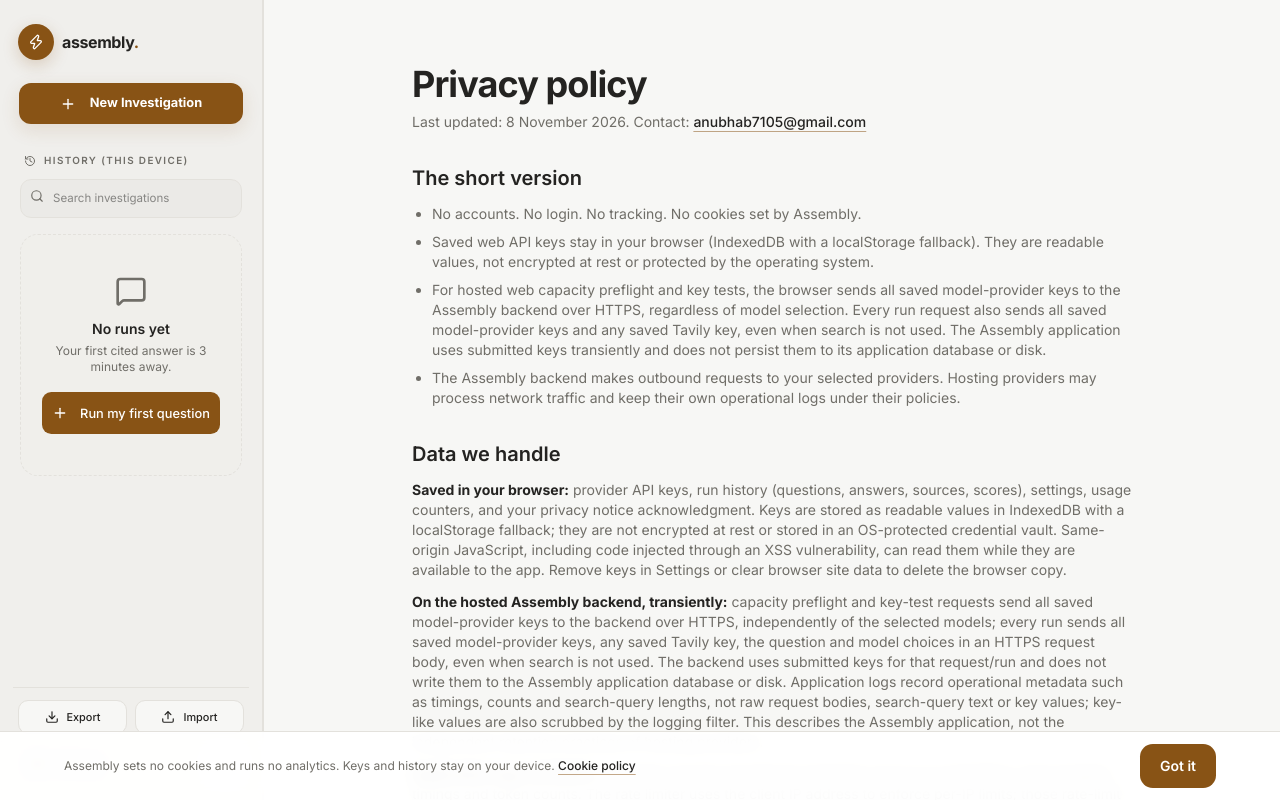
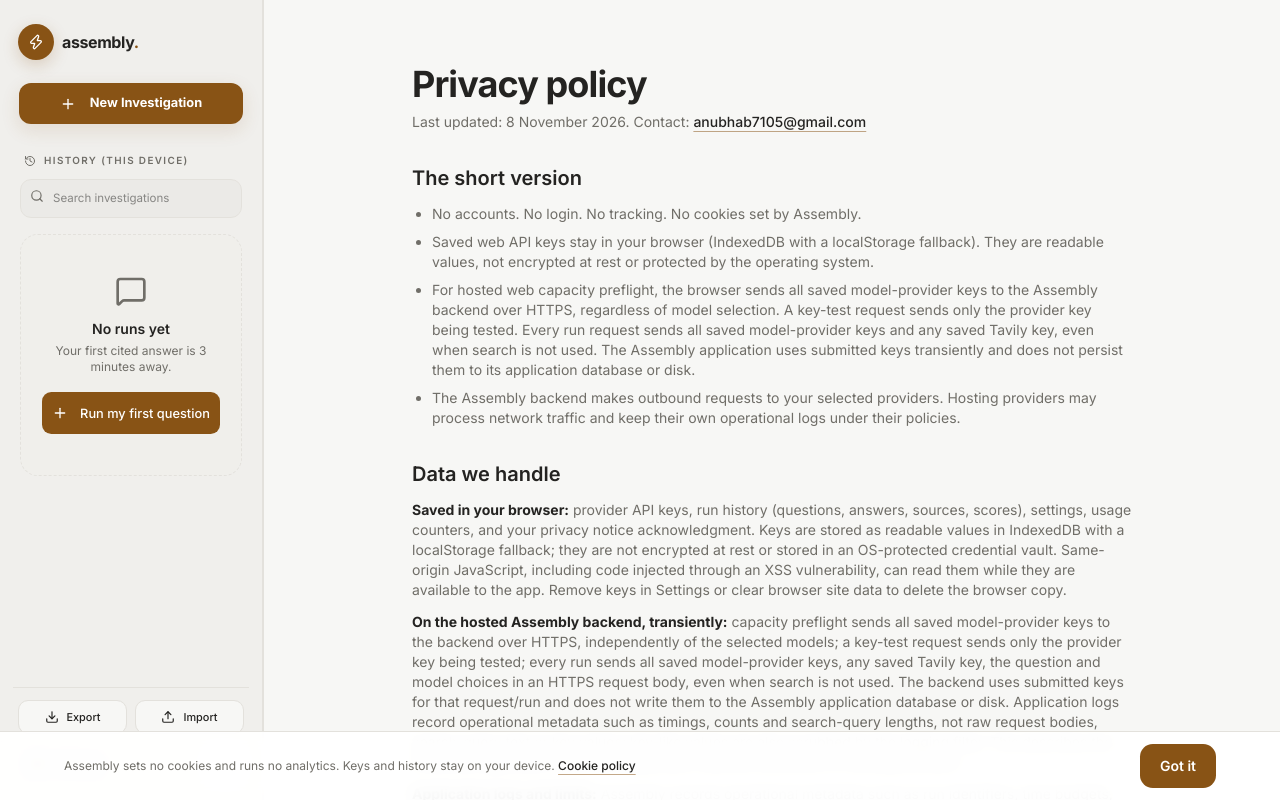
Before and after one commit to anubhab7105/Assembly, a Next.js app in the folder frontend/: page /privacy in a window 1280 px wide. Built offline with nearby package versions, Linux system fonts and the light colour scheme.

Commit message:
fix: make public privacy policy precise about key-test payloads

```diff
--- a/frontend/src/app/privacy/page.tsx
+++ b/frontend/src/app/privacy/page.tsx
@@ -28,7 +28,7 @@ export default function PrivacyPage() {
           <ul className="mt-3 list-disc space-y-2 pl-5 text-sm text-muted-foreground">
             <li>No accounts. No login. No tracking. No cookies set by Assembly.</li>
             <li>Saved web API keys stay in your browser (IndexedDB with a localStorage fallback). They are readable values, not encrypted at rest or protected by the operating system.</li>
-            <li>For hosted web capacity preflight and key tests, the browser sends all saved model-provider keys to the Assembly backend over HTTPS, regardless of model selection. Every run request also sends all saved model-provider keys and any saved Tavily key, even when search is not used. The Assembly application uses submitted keys transiently and does not persist them to its application database or disk.</li>
+            <li>For hosted web capacity preflight, the browser sends all saved model-provider keys to the Assembly backend over HTTPS, regardless of model selection. A key-test request sends only the provider key being tested. Every run request sends all saved model-provider keys and any saved Tavily key, even when search is not used. The Assembly application uses submitted keys transiently and does not persist them to its application database or disk.</li>
             <li>The Assembly backend makes outbound requests to your selected providers. Hosting providers may process network traffic and keep their own operational logs under their policies.</li>
           </ul>
         </section>
@@ -42,7 +42,7 @@ export default function PrivacyPage() {
               notice acknowledgment. Keys are stored as readable values in IndexedDB with a localStorage fallback; they are not encrypted at rest or stored in an OS-protected credential vault. Same-origin JavaScript, including code injected through an XSS vulnerability, can read them while they are available to the app. Remove keys in Settings or clear browser site data to delete the browser copy.
             </p>
             <p>
-              <strong className="text-foreground">On the hosted Assembly backend, transiently:</strong> capacity preflight and key-test requests send all saved model-provider keys to the backend over HTTPS, independently of the selected models; every run sends all saved model-provider keys, any saved Tavily key, the question and model choices in an HTTPS request body, even when search is not used. The backend uses submitted keys for that request/run and does not write them to the Assembly application database or disk. Application logs record operational metadata such as timings, counts and search-query lengths, not raw request bodies, search-query text or key values; key-like values are also scrubbed by the logging filter. This describes the Assembly application, not the independent retention practices of hosting providers.
+              <strong className="text-foreground">On the hosted Assembly backend, transiently:</strong> capacity preflight sends all saved model-provider keys to the backend over HTTPS, independently of the selected models; a key-test request sends only the provider key being tested; every run sends all saved model-provider keys, any saved Tavily key, the question and model choices in an HTTPS request body, even when search is not used. The backend uses submitted keys for that request/run and does not write them to the Assembly application database or disk. Application logs record operational metadata such as timings, counts and search-query lengths, not raw request bodies, search-query text or key values; key-like values are also scrubbed by the logging filter. This describes the Assembly application, not the independent retention practices of hosting providers.
             </p>
             <p>
               <strong className="text-foreground">Application logs and limits:</strong> Assembly records operational metadata such as run identifiers, time budgets, timings and token counts. The rate limiter uses the client IP address to enforce per-IP limits; those rate-limit records are held in application memory and expire. Hosting platforms such as Vercel and Render operate their own infrastructure and logging under their respective policies.
@@ -78,8 +78,9 @@ export default function PrivacyPage() {
               rest. Same-origin JavaScript, including code injected through an XSS vulnerability, can read them.
             </p>
             <p>
-              Preflight, key tests and runs send all saved model-provider keys from the WebView to the local backend over
-              loopback, independently of model selection. Every run request also includes a saved Tavily key,
+              Preflight sends all saved model-provider keys from the WebView to the local backend over loopback,
+              independently of model selection; a key-test request sends only the provider key being tested.
+              Every run request sends all saved model-provider keys and any saved Tavily key,
               even when search is not used; the local backend authenticates to selected providers and uses Tavily
               only when a search request is made. The repository contains a Windows
               Credential Manager keyring adapter, but the current Settings save flow does not use it as the
```
